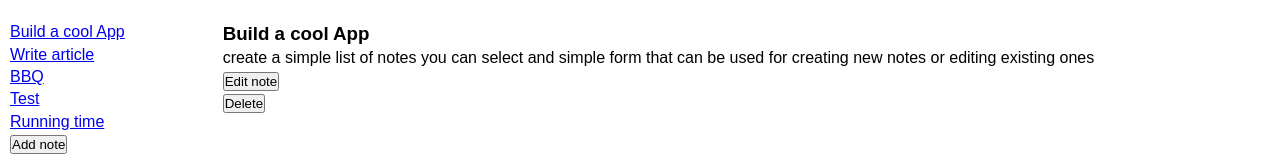
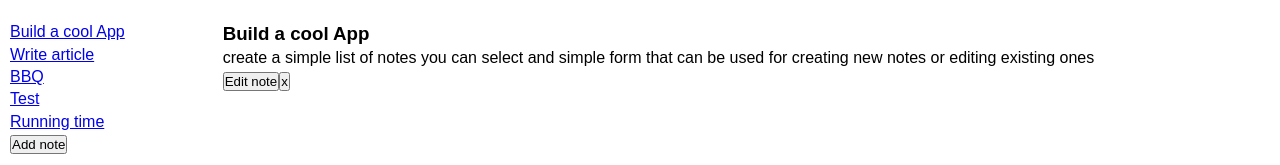
Before and after one commit to suzanamelomoraes/notepad, a React (Create React App) app: page /note/1 in a window 1280 px wide. Shown: the part 146-311 px from the top of the page. Built offline with nearby package versions, Linux system fonts and the light colour scheme.

Commit message:
apply styling on the buttons

```diff
--- a/src/components/Note.jsx
+++ b/src/components/Note.jsx
@@ -19,14 +19,17 @@ const Note = ({ notes, editNote, removeNote }) => {
         <h3>{noteToDisplay.title}</h3>
         <p>{noteToDisplay.body}</p>
       </div>
-      <div>
-        <button onClick={handleShowForm}>Edit note</button>
+      <div className='buttons'>
+        <button className='button' onClick={handleShowForm}>
+          Edit note
+        </button>
         {showForm && (
           <EditNote editNote={editNote} noteToEdit={noteToDisplay} />
         )}
-      </div>
-      <div>
-        <button onClick={() => removeNote(noteToDisplay.id)}>Delete</button>
+
+        <button className='delete' onClick={() => removeNote(noteToDisplay.id)}>
+          x
+        </button>
       </div>
     </div>
   );
```
